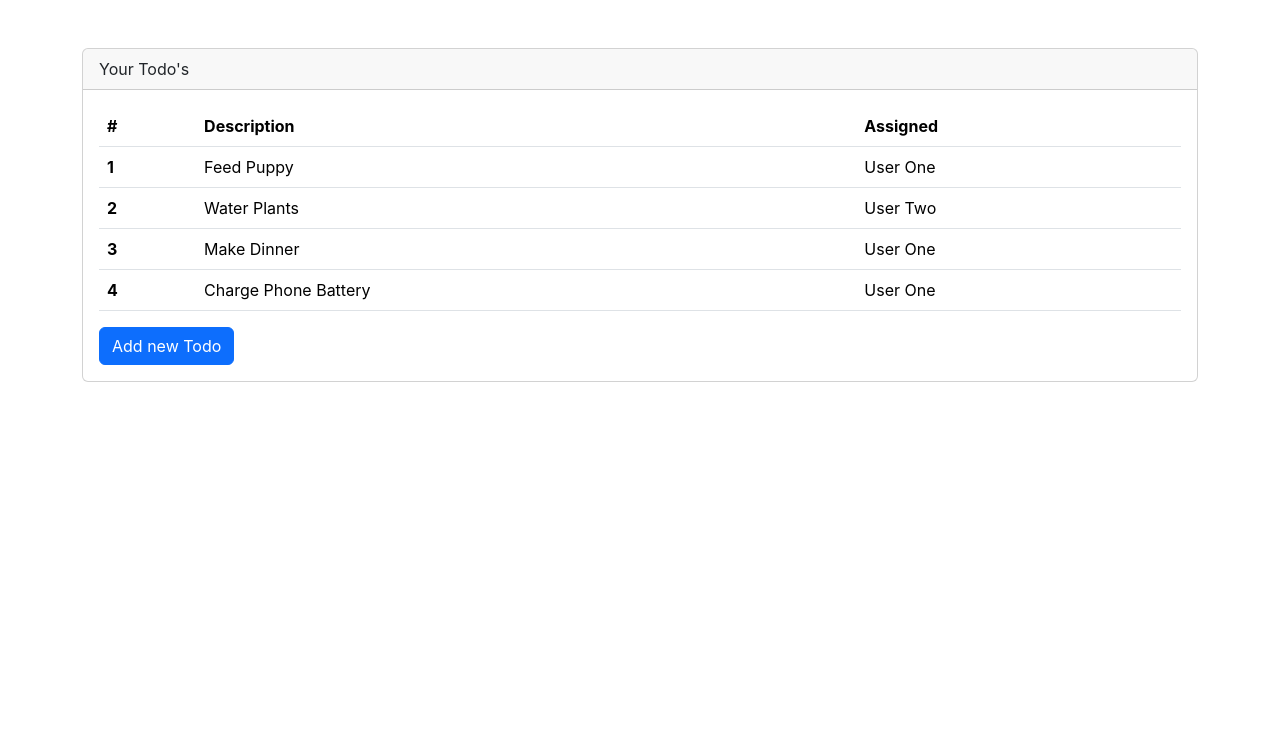
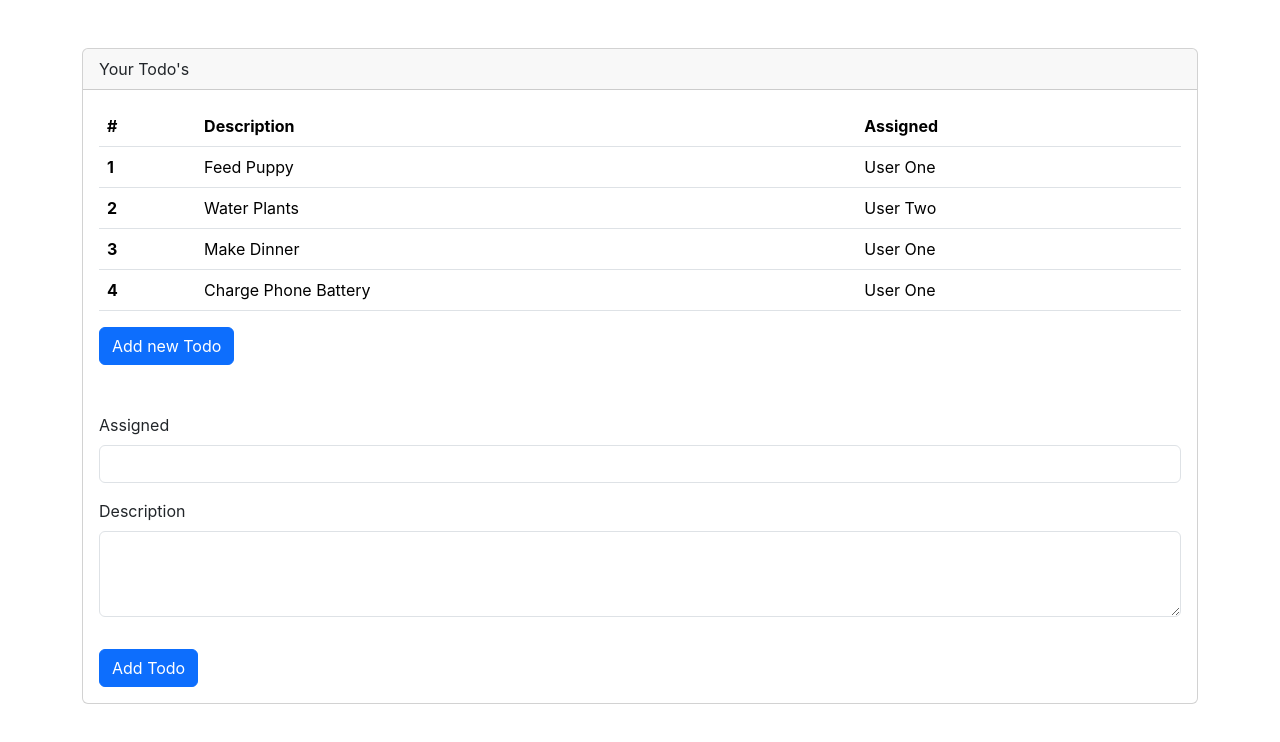
Before and after one commit to conradMare/React-Java-Spring-Boot, a React (Create React App) app in the folder react-todo-demo/react-todos/: page / in a window 1280 px wide. Shown: the top 742 px of the page. Built offline with nearby package versions, Linux system fonts and the light colour scheme.

Commit message:
2024/04/27(am)
react-todo-demo - S04.21_Creating React From Inputs

```diff
--- a/react-todo-demo/react-todos/src/App.js
+++ b/react-todo-demo/react-todos/src/App.js
@@ -1,6 +1,7 @@
 import React, { useState } from 'react';
 import './App.css';
 import TodoTable from './components/TodoTable';
+import NewTodoForm from './components/NewTodoForm';
 
 function App() {
 
@@ -33,6 +34,7 @@
           <button className='btn btn-primary' onClick={addTodo}>
             Add new Todo
           </button>
+          <NewTodoForm/>
         </div>
       </div>
     </div>
--- /dev/null
+++ b/react-todo-demo/react-todos/src/components/NewTodoForm.js
@@ -0,0 +1,21 @@
+import React from 'react';
+
+function NewTodoForm() {
+    return (
+        <div className='mt-5'>
+            <form>
+                <div className='mb-3'>
+                    <label className='form-label'>Assigned</label>
+                    <input type='text' className='form-control' required></input>
+                </div>
+                <div className='mb-3'>
+                    <label className='form-label'>Description</label>
+                    <textarea className='form-control' rows={3} required></textarea>
+                </div>
+                <button type='button' className='btn btn-primary mt-3'>Add Todo</button>
+            </form>
+        </div>
+    )
+}
+
+export default NewTodoForm
```
